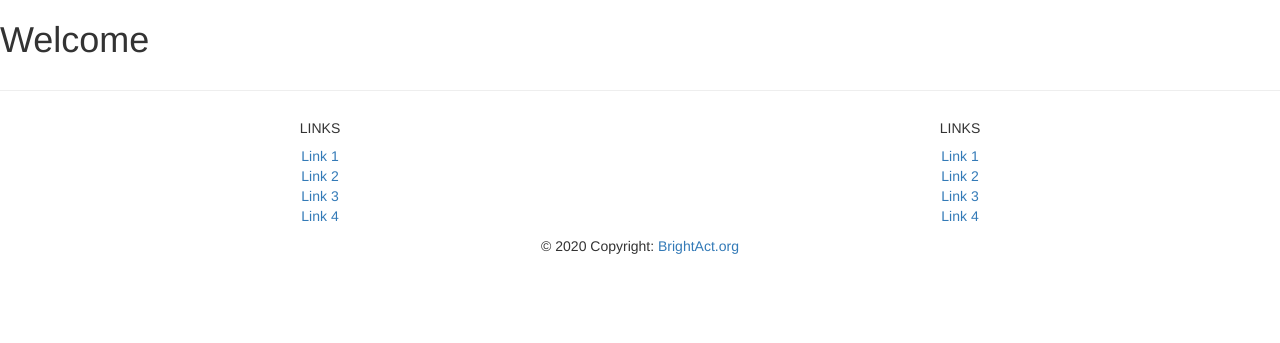
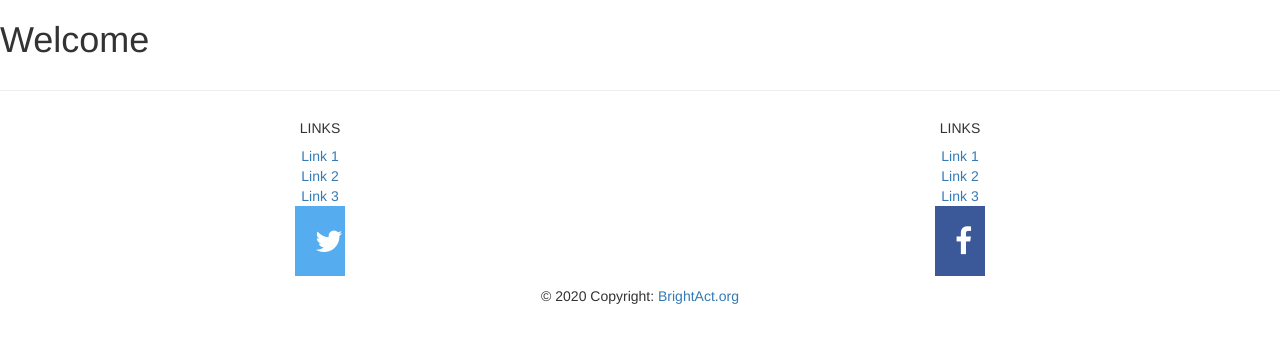
Before and after one commit to sandycamilo/BrightAct, a Flask app: page / in a window 1280 px wide. Shown: the top 343 px of the page. Run offline with Flask 2, Linux system fonts and the light colour scheme; parts of the project's set-up code (start-up, migrations or seed data) failed here and were passed over; some libraries are stand-ins or nearby versions.

Commit message:
social media buttons

```diff
--- /dev/null
+++ b/static/css/footer.css
@@ -0,0 +1,27 @@
+/* Style all font awesome icons */
+.fa {
+  padding: 20px;
+  font-size: 30px;
+  width: 50px;
+  text-align: center;
+  text-decoration: none;
+}
+
+/* Add a hover effect if you want */
+.fa:hover {
+  opacity: 0.7;
+}
+
+/* Set a specific color for each brand */
+
+/* Facebook */
+.fa-facebook {
+  background: #3B5998;
+  color: white;
+}
+
+/* Twitter */
+.fa-twitter {
+  background: #55ACEE;
+  color: white;
+}
--- a/templates/footer.html
+++ b/templates/footer.html
@@ -1,4 +1,7 @@
 <!-- Footer -->
+<!-- Custom CSS -->
+<link href="../static/css/footer.css" rel="stylesheet">
+
 <footer class='page-footer font-small blue pt-4'>
     <div class='container-fluid text-center'>
          <div class='row'>
@@ -9,7 +12,7 @@
                  <li><a href='#!'>Link 1</a></li>
                  <li><a href='#!'>Link 2</a></li>
                  <li><a href='#!'>Link 3</a></li>
-                 <li><a href='#!'>Link 4</a></li>
+                 <li><a href="#" class="fa fa-twitter"></a></li>
              </ul>
          </div>
          <div class='col-md-6 mb-md-0 mb-3'>
@@ -18,7 +21,7 @@
                  <li><a href='#!'>Link 1</a></li>
                  <li><a href='#!'>Link 2</a></li>
                  <li><a href='#!'>Link 3</a></li>
-                 <li><a href='#!'>Link 4</a></li>
+                 <li><a href="#" class="fa fa-facebook"></a></li>
              </ul>
          </div>
          </div>
```
